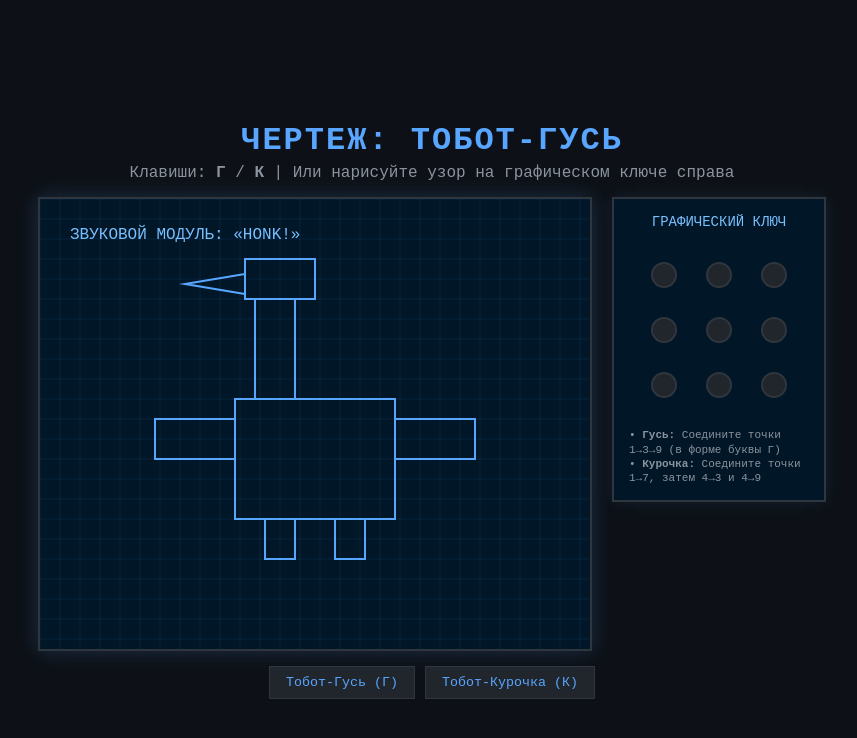
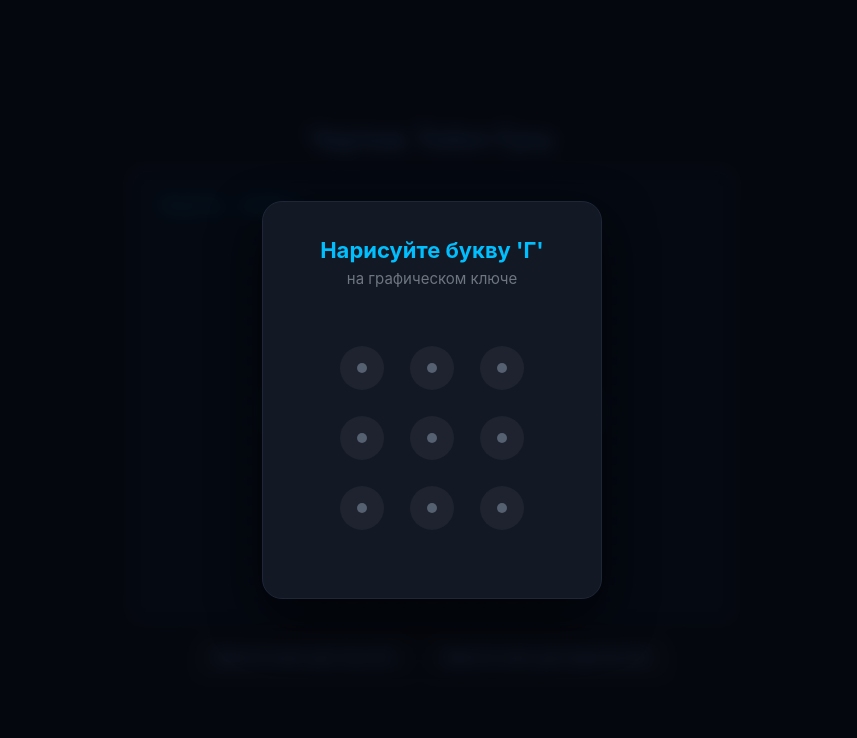
Before and after one commit to sergey787232/amongusbot323, a plain HTML site: page index.html in a window 1280 px wide. Shown: the whole page, without its empty margins (208-1065 px from the left). Drawn offline with Linux system fonts and the light colour scheme.

Commit message:
Update index.html

```diff
--- a/index.html
+++ b/index.html
@@ -3,12 +3,15 @@
 <head>
     <meta charset="UTF-8">
     <meta name="viewport" content="width=device-width, initial-scale=1.0">
-    <title>Тобот-Чертеж с Графическим Ключом</title>
+    <title>Чертеж Тобота</title>
     <style>
+        * {
+            box-sizing: border-box;
+        }
         body {
-            background-color: #0d1117;
+            background-color: #080c14;
             color: #58a6ff;
-            font-family: 'Courier New', Courier, monospace;
+            font-family: -apple-system, BlinkMacSystemFont, 'Segoe UI', Roboto, Helvetica, Arial, sans-serif;
             display: flex;
             flex-direction: column;
             align-items: center;
@@ -17,229 +20,222 @@
             margin: 0;
             user-select: none;
         }
-        h1 {
-            margin-bottom: 5px;
-            text-transform: uppercase;
-            letter-spacing: 2px;
+
+        /* Экран разблокировки (Модальное окно из скриншота) */
+        .lock-overlay {
+            position: fixed;
+            top: 0;
+            left: 0;
+            width: 100vw;
+            height: 100vh;
+            background: rgba(5, 8, 15, 0.85);
+            backdrop-filter: blur(8px);
+            display: flex;
+            align-items: center;
+            justify-content: center;
+            z-index: 100;
+            transition: opacity 0.3s ease;
         }
-        p {
-            color: #8b949e;
-            margin-top: 0;
-            margin-bottom: 15px;
-            text-align: center;
-        }
-        .main-container {
-            display: flex;
-            gap: 20px;
-            align-items: flex-start;
-            flex-wrap: wrap;
-            justify-content: center;
-        }
-        #canvas-container {
-            position: relative;
-            border: 2px solid #30363d;
-            box-shadow: 0 0 20px rgba(88, 166, 255, 0.2);
-            background: #011627;
-        }
-        canvas {
-            display: block;
-        }
-        /* Графический ключ */
-        .pattern-container {
-            border: 2px solid #30363d;
-            background: #011627;
-            padding: 15px;
+
+        .lock-card {
+            background: #121824;
+            border: 1px solid #1e2638;
+            border-radius: 20px;
+            width: 340px;
+            padding: 35px 25px 40px 25px;
+            box-shadow: 0 20px 50px rgba(0, 0, 0, 0.6);
             display: flex;
             flex-direction: column;
             align-items: center;
-            box-shadow: 0 0 15px rgba(88, 166, 255, 0.1);
-        }
-        .pattern-title {
-            color: #79c0ff;
-            font-size: 14px;
-            margin-bottom: 10px;
             text-align: center;
         }
+
+        .lock-title {
+            color: #00bfff;
+            font-size: 22px;
+            font-weight: 700;
+            margin-bottom: 6px;
+        }
+
+        .lock-subtitle {
+            color: #6e7681;
+            font-size: 15px;
+            margin-bottom: 30px;
+        }
+
         #pattern-canvas {
+            touch-action: none;
             cursor: pointer;
-            touch-action: none;
         }
+
+        /* Основной интерфейс */
+        .app-container {
+            display: flex;
+            flex-direction: column;
+            align-items: center;
+            gap: 15px;
+        }
+
+        #blueprint {
+            border: 2px solid #1e2638;
+            background: #011627;
+            border-radius: 12px;
+            box-shadow: 0 10px 30px rgba(0,0,0,0.5);
+        }
+
         .controls {
-            margin-top: 15px;
             display: flex;
-            gap: 10px;
+            gap: 12px;
         }
+
         button {
-            background: #21262d;
+            background: #161b22;
             color: #58a6ff;
             border: 1px solid #30363d;
-            padding: 8px 16px;
-            font-family: inherit;
+            padding: 10px 20px;
+            border-radius: 8px;
+            font-size: 14px;
+            font-weight: 600;
             cursor: pointer;
             transition: all 0.2s;
         }
+
         button:hover {
-            background: #30363d;
+            background: #21262d;
+            border-color: #58a6ff;
             color: #79c0ff;
-            border-color: #58a6ff;
-        }
-        .hint {
-            color: #8b949e;
-            font-size: 11px;
-            margin-top: 8px;
-            max-width: 180px;
-            line-height: 1.3;
         }
     </style>
 </head>
 <body>
 
-    <h1 id="bot-title">Чертеж Тобота</h1>
-    <p>Клавиши: <b>Г</b> / <b>К</b> | Или нарисуйте узор на графическом ключе справа</p>
-
-    <div class="main-container">
-        <div id="canvas-container">
-            <canvas id="blueprint" width="550" height="450"></canvas>
-        </div>
-
-        <div class="pattern-container">
-            <div class="pattern-title">ГРАФИЧЕСКИЙ КЛЮЧ</div>
-            <canvas id="pattern-canvas" width="180" height="180"></canvas>
-            <div class="hint">
-                • <b>Гусь:</b> Соедините точки 1→3→9 (в форме буквы Г)<br>
-                • <b>Курочка:</b> Соедините точки 1→7, затем 4→3 и 4→9
-            </div>
+    <!-- Модальный экран графического ключа -->
+    <div class="lock-overlay" id="lockScreen">
+        <div class="lock-card">
+            <div class="lock-title" id="lockTitle">Нарисуйте букву 'Г'</div>
+            <div class="lock-subtitle">на графическом ключе</div>
+            <canvas id="pattern-canvas" width="240" height="240"></canvas>
         </div>
     </div>
 
-    <div class="controls">
-        <button onclick="switchMode('G')">Тобот-Гусь (Г)</button>
-        <button onclick="switchMode('K')">Тобот-Курочка (К)</button>
+    <!-- Основная часть с чертежом -->
+    <div class="app-container">
+        <h1 id="bot-title" style="margin: 0; font-size: 24px;">Чертеж Тобота</h1>
+        <canvas id="blueprint" width="600" height="450"></canvas>
+        <div class="controls">
+            <button onclick="openLock('G')">Ввести ключ для Гуся (Г)</button>
+            <button onclick="openLock('K')">Ввести ключ для Курочки (К)</button>
+        </div>
     </div>
 
     <script>
+        // Элементы
+        const lockScreen = document.getElementById('lockScreen');
+        const lockTitle = document.getElementById('lockTitle');
         const canvas = document.getElementById('blueprint');
         const ctx = canvas.getContext('2d');
         const title = document.getElementById('bot-title');
 
-        let currentMode = 'G'; // 'G' — Гусь, 'K' — Курочка
+        let targetMode = 'G'; // 'G' или 'K'
+        let currentMode = 'G';
 
-        // --- ОБРАБОТКА КЛАВИШ ---
+        // Открытие замка
+        function openLock(mode) {
+            targetMode = mode;
+            lockTitle.textContent = mode === 'G' ? "Нарисуйте букву 'Г'" : "Нарисуйте букву 'К'";
+            lockScreen.style.display = 'flex';
+            resetPattern();
+        }
+
+        // Вызов по клавиатуре (буквы Г / K)
         window.addEventListener('keydown', (e) => {
-            const key = e.key.toLowerCase();
-            if (key === 'g' || key === 'г') {
-                switchMode('G');
-            } else if (key === 'k' || key === 'к') {
-                switchMode('K');
-            }
+            const k = e.key.toLowerCase();
+            if (k === 'g' || k === 'г') openLock('G');
+            if (k === 'k' || k === 'к') openLock('K');
         });
 
-        function switchMode(mode) {
-            currentMode = mode;
-            draw();
-        }
-
-        // --- ЧЕРТЕЖИ ТОБОТОВ ---
+        // Отрисовка чертежа
         function drawGrid() {
-            ctx.strokeStyle = 'rgba(88, 166, 255, 0.1)';
+            ctx.strokeStyle = 'rgba(88, 166, 255, 0.08)';
             ctx.lineWidth = 1;
-
             for (let x = 0; x < canvas.width; x += 20) {
-                ctx.beginPath();
-                ctx.moveTo(x, 0);
-                ctx.lineTo(x, canvas.height);
-                ctx.stroke();
+                ctx.beginPath(); ctx.moveTo(x, 0); ctx.lineTo(x, canvas.height); ctx.stroke();
             }
             for (let y = 0; y < canvas.height; y += 20) {
-                ctx.beginPath();
-                ctx.moveTo(0, y);
-                ctx.lineTo(canvas.width, y);
-                ctx.stroke();
+                ctx.beginPath(); ctx.moveTo(0, y); ctx.lineTo(canvas.width, y); ctx.stroke();
             }
         }
 
         function drawGoose() {
             title.textContent = "Чертеж: Тобот-Гусь";
-            ctx.strokeStyle = '#58a6ff';
+            ctx.strokeStyle = '#00bfff';
             ctx.lineWidth = 2;
 
-            ctx.strokeRect(195, 200, 160, 120);
+            ctx.strokeRect(220, 200, 160, 120); // Корпус
+            ctx.strokeRect(230, 80, 70, 40);   // Голова
 
+            // Шея
             ctx.beginPath();
-            ctx.moveTo(215, 200);
-            ctx.lineTo(215, 100);
-            ctx.lineTo(255, 100);
-            ctx.lineTo(255, 200);
+            ctx.moveTo(240, 200); ctx.lineTo(240, 120); ctx.lineTo(280, 120); ctx.lineTo(280, 200);
             ctx.stroke();
 
-            ctx.strokeRect(205, 60, 70, 40);
-
+            // Стальной клюв без плазмы
             ctx.beginPath();
-            ctx.moveTo(205, 75);
-            ctx.lineTo(145, 85);
-            ctx.lineTo(205, 95);
+            ctx.moveTo(230, 95); ctx.lineTo(170, 105); ctx.lineTo(230, 115);
             ctx.closePath();
             ctx.stroke();
 
-            ctx.strokeRect(115, 220, 80, 40);
-            ctx.strokeRect(355, 220, 80, 40);
+            // Крылья и сопла
+            ctx.strokeRect(140, 220, 80, 40);
+            ctx.strokeRect(380, 220, 80, 40);
+            ctx.strokeRect(250, 320, 30, 40);
+            ctx.strokeRect(320, 320, 30, 40);
 
-            ctx.strokeRect(225, 320, 30, 40);
-            ctx.strokeRect(295, 320, 30, 40);
-
-            ctx.fillStyle = '#79c0ff';
-            ctx.font = '16px Courier New';
-            ctx.fillText("ЗВУКОВОЙ МОДУЛЬ: «HONK!»", 30, 40);
+            ctx.fillStyle = '#00bfff';
+            ctx.font = '16px monospace';
+            ctx.fillText("МОДУЛЬ: «HONK!»", 30, 40);
         }
 
         function drawChicken() {
             title.textContent = "Чертеж: Тобот-Курочка";
-            ctx.strokeStyle = '#ff7b72';
+            ctx.strokeStyle = '#ff5555';
             ctx.lineWidth = 2;
 
-            ctx.strokeRect(185, 180, 180, 140);
-            ctx.strokeRect(235, 130, 80, 50);
-            ctx.strokeRect(225, 70, 100, 60);
+            ctx.strokeRect(210, 180, 180, 140); // Корпус
+            ctx.strokeRect(250, 80, 100, 60);   // Голова
+            ctx.strokeRect(260, 140, 80, 40);   // Шея
 
+            // Гребешок
             ctx.beginPath();
-            ctx.moveTo(245, 70);
-            ctx.lineTo(255, 40);
-            ctx.lineTo(275, 70);
-            ctx.lineTo(285, 40);
-            ctx.lineTo(305, 70);
+            ctx.moveTo(270, 80); ctx.lineTo(280, 55); ctx.lineTo(300, 80); ctx.lineTo(310, 55); ctx.lineTo(330, 80);
             ctx.stroke();
 
+            // Клюв и бородка
             ctx.beginPath();
-            ctx.moveTo(225, 90);
-            ctx.lineTo(185, 105);
-            ctx.lineTo(225, 115);
+            ctx.moveTo(250, 100); ctx.lineTo(210, 112); ctx.lineTo(250, 124);
             ctx.closePath();
             ctx.stroke();
 
             ctx.beginPath();
-            ctx.arc(240, 125, 8, 0, Math.PI * 2);
+            ctx.arc(265, 134, 7, 0, Math.PI * 2);
             ctx.stroke();
 
-            ctx.strokeRect(125, 210, 60, 60);
-            ctx.strokeRect(365, 210, 60, 60);
+            // Крылья и лапы
+            ctx.strokeRect(150, 210, 60, 60);
+            ctx.strokeRect(390, 210, 60, 60);
+            ctx.strokeRect(250, 320, 30, 50);
+            ctx.strokeRect(320, 320, 30, 50);
 
-            ctx.strokeRect(225, 320, 30, 50);
-            ctx.strokeRect(295, 320, 30, 50);
-
-            ctx.fillStyle = '#ffa657';
-            ctx.font = '16px Courier New';
-            ctx.fillText("ЗВУКОВОЙ МОДУЛЬ: «CLUCK-CLUCK!»", 30, 40);
+            ctx.fillStyle = '#ffaa55';
+            ctx.font = '16px monospace';
+            ctx.fillText("МОДУЛЬ: «CLUCK-CLUCK!»", 30, 40);
         }
 
-        function draw() {
+        function drawBlueprint() {
             ctx.clearRect(0, 0, canvas.width, canvas.height);
             drawGrid();
-
-            if (currentMode === 'G') {
-                drawGoose();
-            } else if (currentMode === 'K') {
-                drawChicken();
-            }
+            if (currentMode === 'G') drawGoose();
+            else drawChicken();
         }
 
         // --- ЛОГИКА ГРАФИЧЕСКОГО КЛЮЧА ---
@@ -247,139 +243,122 @@
         const pCtx = pCanvas.getContext('2d');
 
         const points = [];
-        const radius = 12;
-        let isDrawing = false;
-        let selectedPoints = [];
+        const size = 3;
+        const spacing = 70;
+        const offset = 50;
 
-        // Создаем сетку точек 3x3
-        for (let row = 0; row < 3; row++) {
-            for (let col = 0; col < 3; col++) {
+        for (let r = 0; r < size; r++) {
+            for (let c = 0; c < size; c++) {
                 points.push({
-                    id: row * 3 + col + 1,
-                    x: 35 + col * 55,
-                    y: 35 + row * 55
+                    id: r * size + c + 1,
+                    x: offset + c * spacing,
+                    y: offset + r * spacing
                 });
             }
         }
 
-        function drawPatternLock(currentMousePos = null) {
+        let selected = [];
+        let isDrawing = false;
+
+        function renderPattern(mousePos = null) {
             pCtx.clearRect(0, 0, pCanvas.width, pCanvas.height);
 
-            // Отрисовка проведенных линий
-            if (selectedPoints.length > 0) {
-                pCtx.strokeStyle = '#58a6ff';
+            // Линии
+            if (selected.length > 0) {
+                pCtx.strokeStyle = '#00bfff';
                 pCtx.lineWidth = 4;
                 pCtx.beginPath();
+                const start = points.find(p => p.id === selected[0]);
+                pCtx.moveTo(start.x, start.y);
 
-                const first = points.find(p => p.id === selectedPoints[0]);
-                pCtx.moveTo(first.x, first.y);
-
-                for (let i = 1; i < selectedPoints.length; i++) {
-                    const pt = points.find(p => p.id === selectedPoints[i]);
+                for (let i = 1; i < selected.length; i++) {
+                    const pt = points.find(p => p.id === selected[i]);
                     pCtx.lineTo(pt.x, pt.y);
                 }
 
-                if (currentMousePos && isDrawing) {
-                    pCtx.lineTo(currentMousePos.x, currentMousePos.y);
+                if (mousePos && isDrawing) {
+                    pCtx.lineTo(mousePos.x, mousePos.y);
                 }
-
                 pCtx.stroke();
             }
 
-            // Отрисовка точек
+            // Точки (Стиль как на скрине)
             points.forEach(pt => {
-                const isSelected = selectedPoints.includes(pt.id);
+                const active = selected.includes(pt.id);
 
+                // Внешний темный круг
                 pCtx.beginPath();
-                pCtx.arc(pt.x, pt.y, radius, 0, Math.PI * 2);
-                pCtx.fillStyle = isSelected ? '#58a6ff' : '#21262d';
-                pCtx.strokeStyle = isSelected ? '#79c0ff' : '#30363d';
-                pCtx.lineWidth = 2;
+                pCtx.arc(pt.x, pt.y, 22, 0, Math.PI * 2);
+                pCtx.fillStyle = active ? 'rgba(0, 191, 255, 0.2)' : 'rgba(255, 255, 255, 0.05)';
                 pCtx.fill();
-                pCtx.stroke();
 
-                if (isSelected) {
-                    pCtx.beginPath();
-                    pCtx.arc(pt.x, pt.y, 4, 0, Math.PI * 2);
-                    pCtx.fillStyle = '#ffffff';
-                    pCtx.fill();
-                }
+                // Внутренняя точка
+                pCtx.beginPath();
+                pCtx.arc(pt.x, pt.y, 5, 0, Math.PI * 2);
+                pCtx.fillStyle = active ? '#00bfff' : '#556070';
+                pCtx.fill();
             });
         }
 
-        function getPos(e) {
+        function getMousePos(e) {
             const rect = pCanvas.getBoundingClientRect();
             const clientX = e.touches ? e.touches[0].clientX : e.clientX;
             const clientY = e.touches ? e.touches[0].clientY : e.clientY;
-            return {
-                x: clientX - rect.left,
-                y: clientY - rect.top
-            };
+            return { x: clientX - rect.left, y: clientY - rect.top };
         }
 
-        function checkPointHit(pos) {
-            return points.find(pt => {
-                const dist = Math.hypot(pt.x - pos.x, pt.y - pos.y);
-                return dist < radius + 8;
-            });
+        function checkHit(pos) {
+            return points.find(p => Math.hypot(p.x - pos.x, p.y - pos.y) < 25);
         }
 
-        function startPattern(e) {
+        function startDraw(e) {
             isDrawing = true;
-            selectedPoints = [];
-            const pos = getPos(e);
-            const hit = checkPointHit(pos);
-            if (hit) {
-                selectedPoints.push(hit.id);
-            }
-            drawPatternLock(pos);
+            selected = [];
+            const pos = getMousePos(e);
+            const hit = checkHit(pos);
+            if (hit) selected.push(hit.id);
+            renderPattern(pos);
         }
 
-        function movePattern(e) {
+        function moveDraw(e) {
             if (!isDrawing) return;
-            const pos = getPos(e);
-            const hit = checkPointHit(pos);
-            if (hit && !selectedPoints.includes(hit.id)) {
-                selectedPoints.push(hit.id);
+            const pos = getMousePos(e);
+            const hit = checkHit(pos);
+            if (hit && !selected.includes(hit.id)) {
+                selected.push(hit.id);
             }
-            drawPatternLock(pos);
+            renderPattern(pos);
         }
 
-        function endPattern() {
+        function endDraw() {
             if (!isDrawing) return;
             isDrawing = false;
 
             // Проверка узора
-            const patternStr = selectedPoints.join('-');
-
-            // Узор для Гуся (Г): 1-2-3-6-9 или 1-3-9 или 1-2-3
-            if (patternStr.startsWith('1-2-3') || patternStr.startsWith('1-3') || patternStr === '1-2-3-6-9') {
-                switchMode('G');
+            if (selected.length > 1) {
+                currentMode = targetMode;
+                drawBlueprint();
+                lockScreen.style.display = 'none';
             }
-            // Узор для Курочки (К): включает точку 4 или пересечения по диагонали (например, 1-4-7 или 3-5-7 или 1-7)
-            else if (selectedPoints.includes(4) || patternStr.includes('1-7') || patternStr.includes('1-4-7')) {
-                switchMode('K');
-            }
-
-            // Очищаем рисунок через небольшую паузу
-            setTimeout(() => {
-                selectedPoints = [];
-                drawPatternLock();
-            }, 300);
+            resetPattern();
         }
 
-        // События мыши и Touch
-        pCanvas.addEventListener('mousedown', startPattern);
-        pCanvas.addEventListener('mousemove', movePattern);
-        window.addEventListener('mouseup', endPattern);
+        function resetPattern() {
+            selected = [];
+            renderPattern();
+        }
 
-        pCanvas.addEventListener('touchstart', (e) => { e.preventDefault(); startPattern(e); });
-        pCanvas.addEventListener('touchmove', (e) => { e.preventDefault(); movePattern(e); });
-        window.addEventListener('touchend', endPattern);
+        pCanvas.addEventListener('mousedown', startDraw);
+        pCanvas.addEventListener('mousemove', moveDraw);
+        window.addEventListener('mouseup', endDraw);
 
-        // Старт
-        draw();
-        drawPatternLock();
+        pCanvas.addEventListener('touchstart', (e) => { e.preventDefault(); startDraw(e); });
+        pCanvas.addEventListener('touchmove', (e) => { e.preventDefault(); moveDraw(e); });
+        window.addEventListener('touchend', endDraw);
+
+        // Первый запуск
+        drawBlueprint();
+        renderPattern();
     </script>
 </body>
 </html>
```
